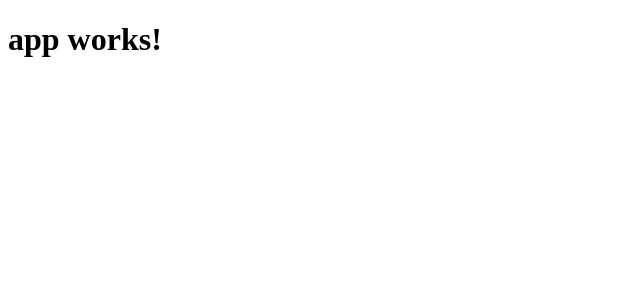
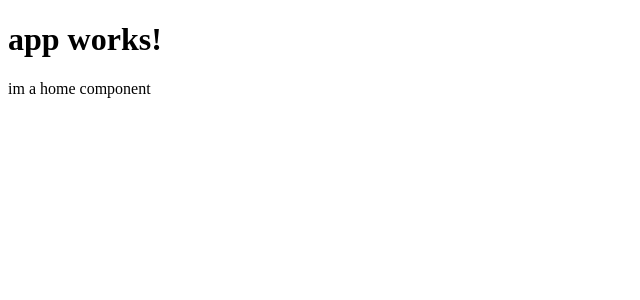
Before and after one commit to wallowallo/custom-component-lesson, an Angular app: page / in a window 1280 px wide. Shown: the top 300 px of the page, without its empty margins (0-640 px from the left). Built offline with nearby package versions, Linux system fonts and the light colour scheme.

Commit message:
home component

```diff
--- a/src/app/app.component.html
+++ b/src/app/app.component.html
@@ -1,3 +1,4 @@
 <h1>
   {{title}}
 </h1>
+<home></home>
--- a/src/app/app.module.ts
+++ b/src/app/app.module.ts
@@ -4,15 +4,17 @@ import { FormsModule } from '@angular/forms';
 import { HttpModule } from '@angular/http';
 
 import { AppComponent } from './app.component';
+import { HomeComponent } from './home/home.component';
 
 @NgModule({
   declarations: [
-    AppComponent
+    AppComponent,
+    HomeComponent
   ],
   imports: [
     BrowserModule,
     FormsModule,
-    HttpModule
+    HttpModule,
   ],
   providers: [],
   bootstrap: [AppComponent]
--- /dev/null
+++ b/src/app/home/home.component.ts
@@ -0,0 +1,8 @@
+import { Component } from '@angular/core';
+
+@Component({
+  selector: 'home',
+  template: `<div>im a home component</div>`
+})
+export class HomeComponent {
+}
```
